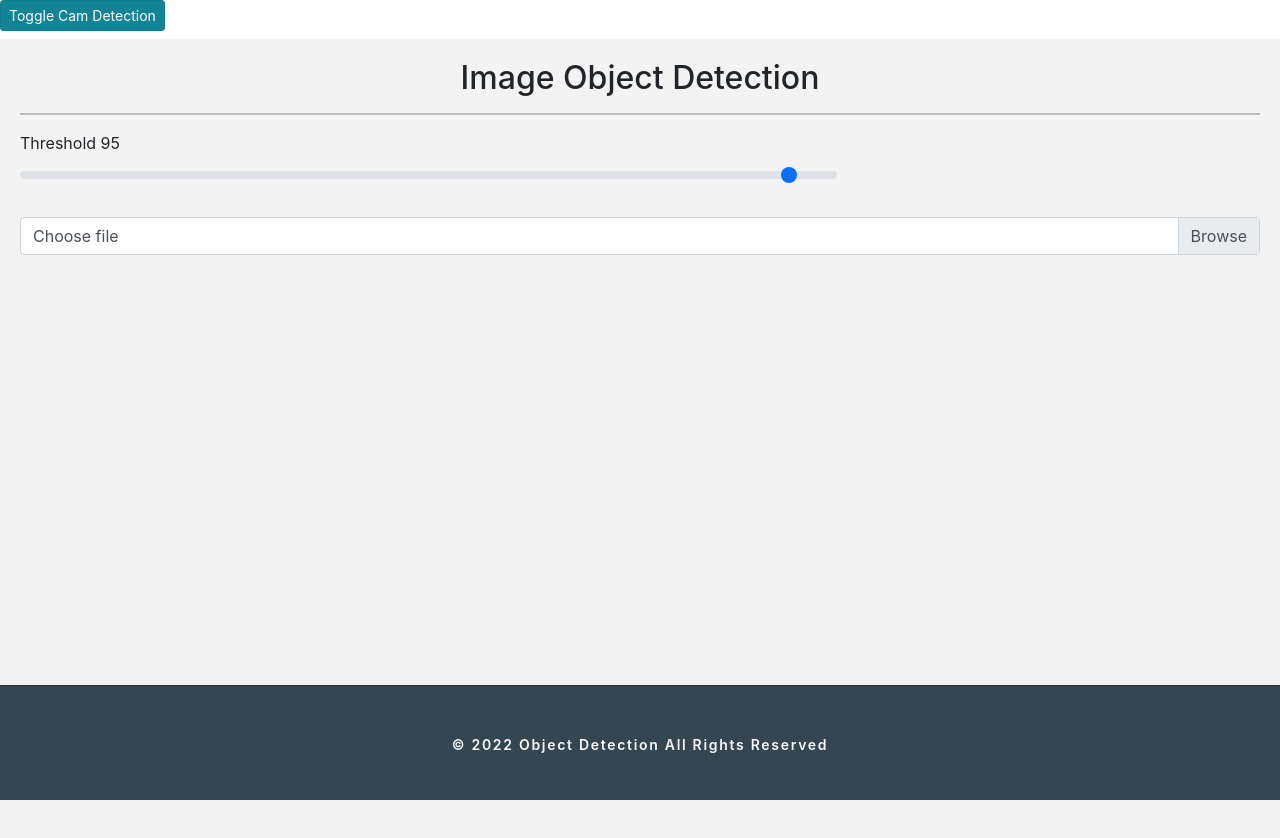
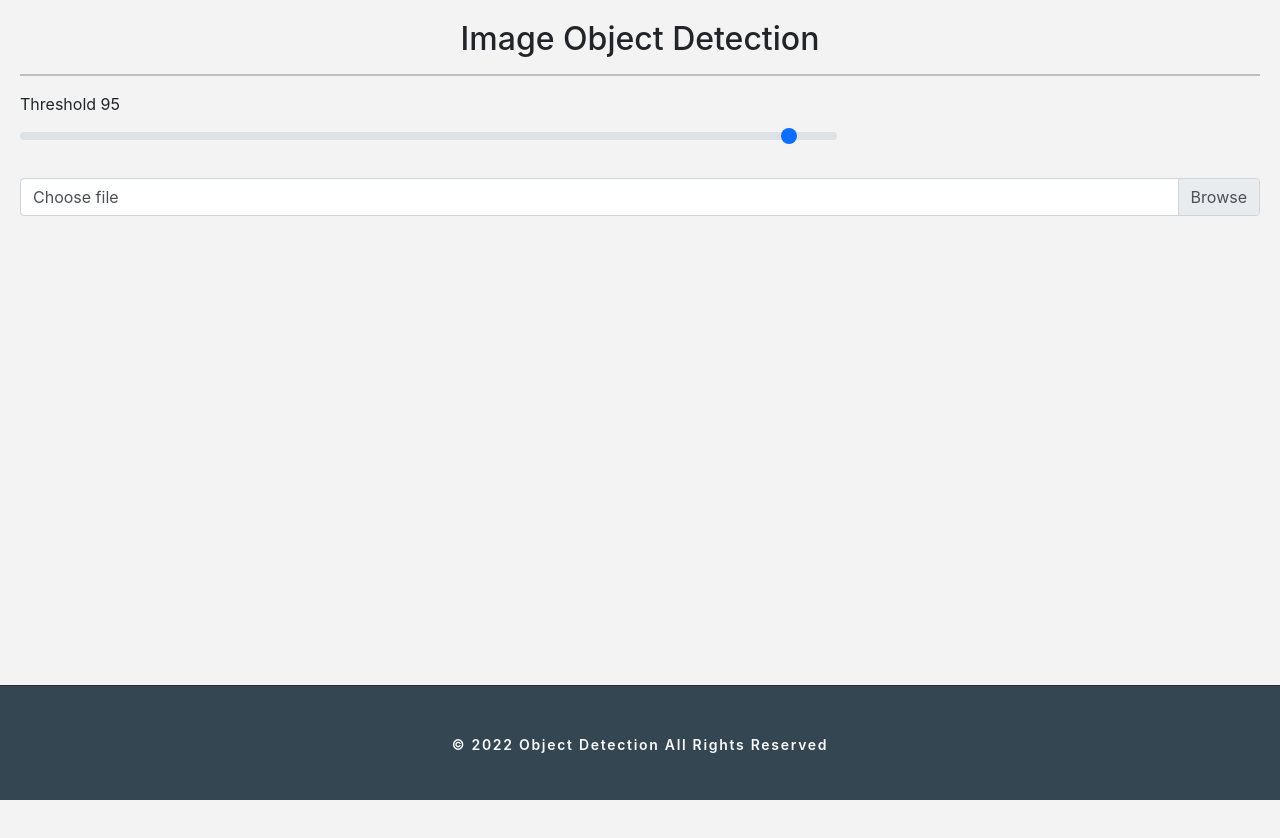
Before and after one commit to CristianTurcios/Object-Detection, an Angular app: page / in a window 1280 px wide. Shown: the top 838 px of the page. Built offline with nearby package versions, Linux system fonts and the light colour scheme; what ngx-webcam would draw is missing.

Commit message:
update prod backend url

```diff
--- a/src/app/app.component.html
+++ b/src/app/app.component.html
@@ -1,4 +1,4 @@
-<button (click)='camView = !camView' class="btn btn-info btn-sm mb-2">Toggle Cam Detection</button>
+<!-- <button (click)='camView = !camView' class="btn btn-info btn-sm mb-2">Toggle Cam Detection</button> -->
 <main *ngIf="!camView">
   <h2 class="text-center">Image Object Detection</h2>
   <div class="text-center" *ngIf="isLoading"><small>Cargando modelo...</small></div>
--- a/src/environments/environment.prod.ts
+++ b/src/environments/environment.prod.ts
@@ -1,4 +1,4 @@
 export const environment = {
   production: true,
-  apiUrl: 'http://localhost:1005'
+  apiUrl: 'https://master-ia-355716.ew.r.appspot.com/'
 };
```
Also changed, not shown: 1 other file (tests, documents, lock files or other folders).
